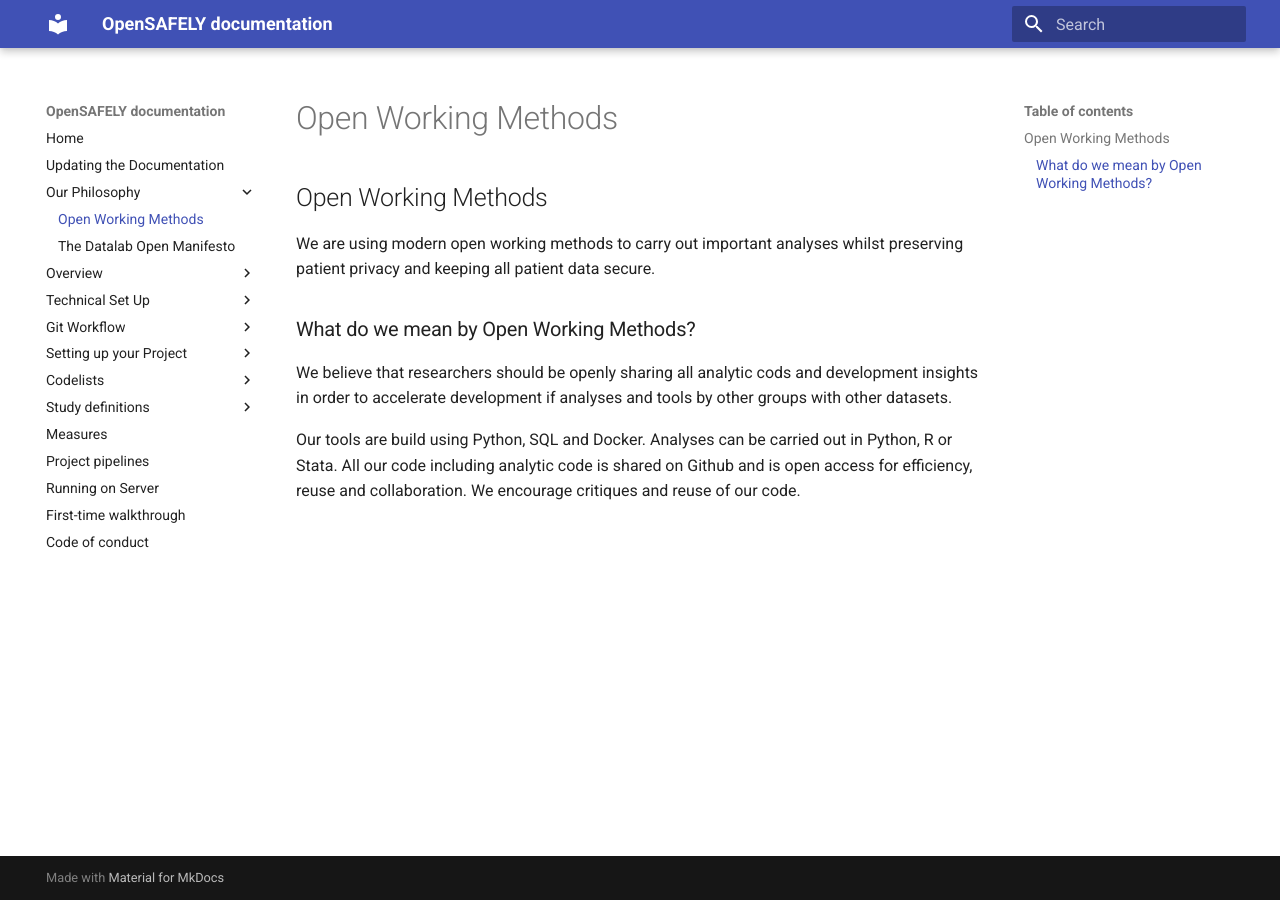
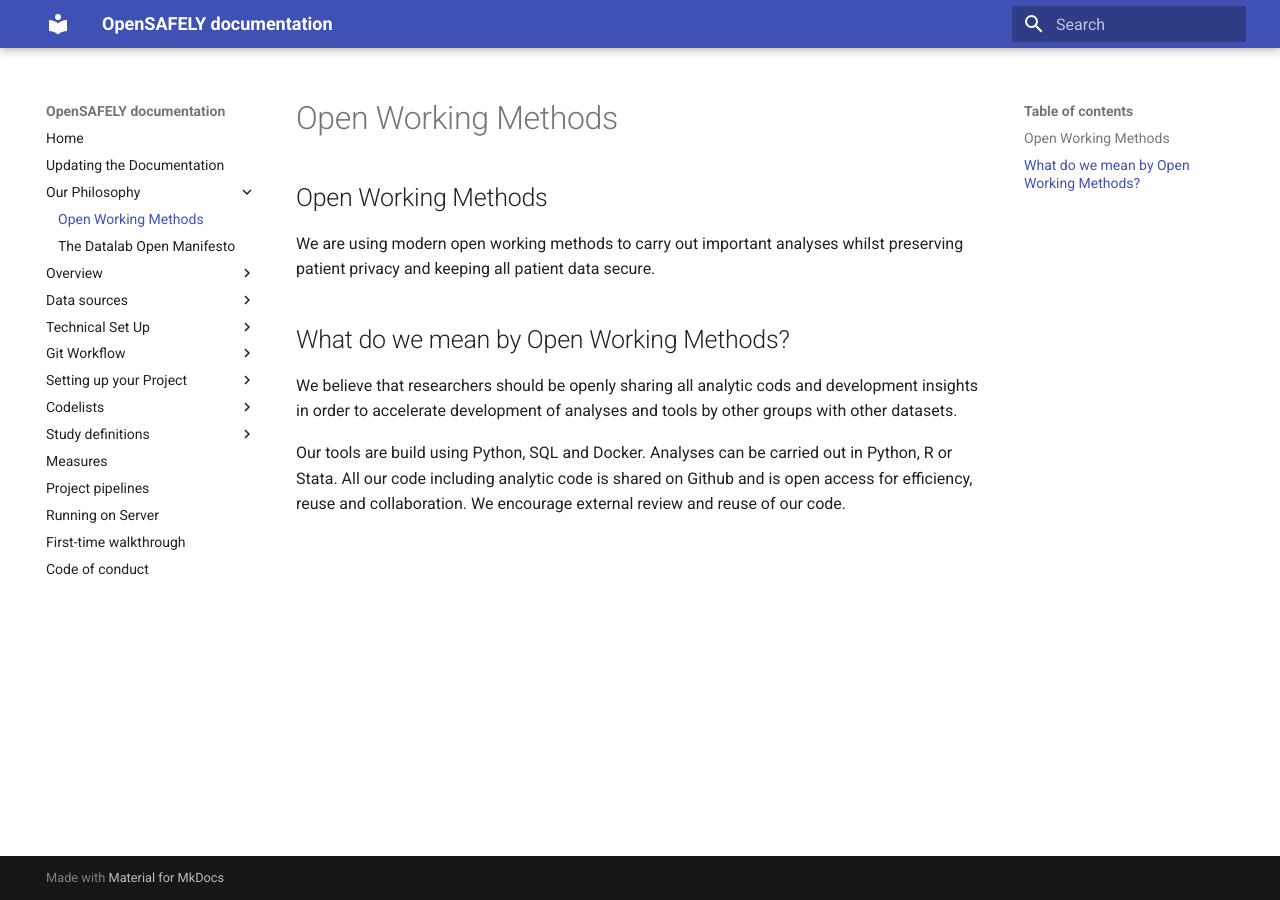
Before and after one commit to opensafely/documentation, an MkDocs documentation site: the page built from docs/our_philosophy.md, in a window 1280 px wide. Built offline with MkDocs 1.6.1 and Material for MkDocs 9.7.7, drawn with Linux system fonts in a browser that asks for light colours.

```diff
--- a/docs/our_philosophy.md
+++ b/docs/our_philosophy.md
@@ -1,15 +1,15 @@
+
 ## Open Working Methods
 
 We are using modern open working methods to carry out important analyses whilst
 preserving patient privacy and keeping all patient data secure.
 
-### What do we mean by Open Working Methods?
+## What do we mean by Open Working Methods?
 
 We believe that researchers should be openly sharing all analytic cods and development
-insights in order to accelerate development if analyses and tools by other groups
+insights in order to accelerate development of analyses and tools by other groups
 with other datasets.
 
 Our tools are build using Python, SQL and Docker. Analyses can be carried out
 in Python, R or Stata. All our code including analytic code is shared on Github
-and is open access for efficiency, reuse and collaboration. We encourage critiques
-and reuse of our code.
+and is open access for efficiency, reuse and collaboration. We encourage external review and reuse of our code.
--- a/mkdocs.yml
+++ b/mkdocs.yml
@@ -7,8 +7,9 @@ nav:
         - The Datalab Open Manifesto: open_data_manifesto.md
     - Overview:
         - Workflow Overview: overview_pipeline.md
-        - Datasets: dataset_landing_page.md
         - Glossary: glossary.md
+    - Data sources:
+        - Overview: dataset_landing_page.md
     - Technical Set Up:
         - Minimal Requirements: min_req.md
         - Github and Git: git.md
```
Also changed, not shown: docs/dataset_landing_page.md (+1 -0 lines), docs/open_data_manifesto.md (+1 -1 lines), docs/updating_documentation.md (+0 -1 lines).
